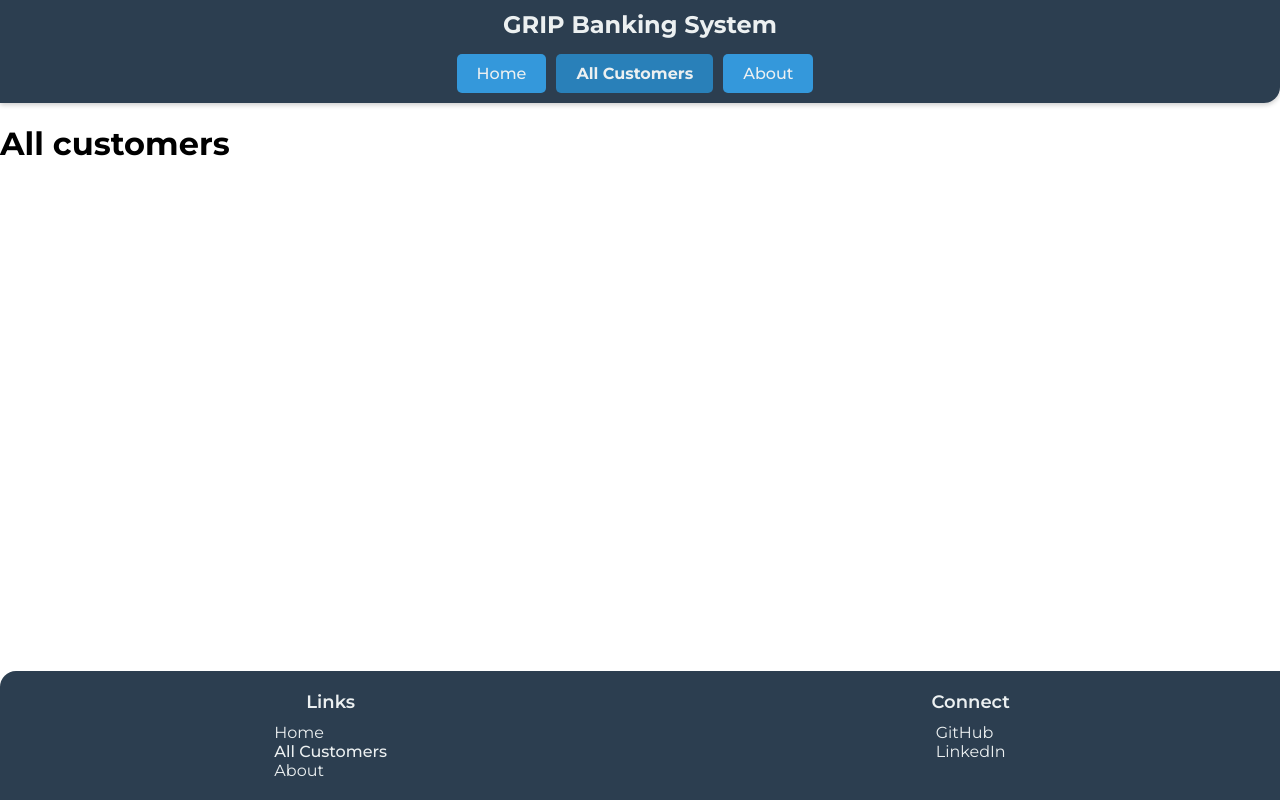
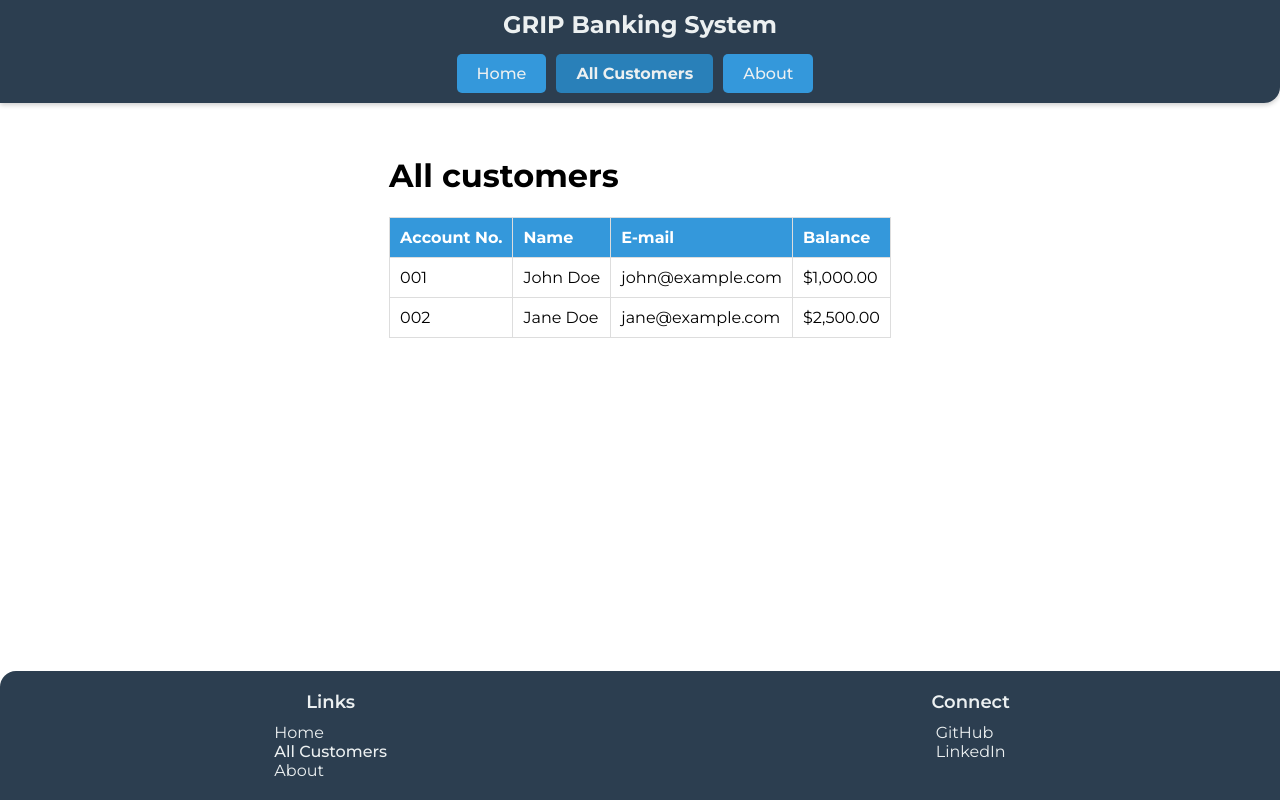
Before and after one commit to snehguptafr/GRIP-banking-system, a React (Vite) app in the folder banking-client/: page /customers in a window 1280 px wide. Built offline with nearby package versions, Linux system fonts and the light colour scheme.

Commit message:
add dummy table

```diff
--- a/banking-client/src/pages/Customers.jsx
+++ b/banking-client/src/pages/Customers.jsx
@@ -1,8 +1,34 @@
+import "./customers.css"
 
 export default function Customers() {
   return (
-    <>
+    <main className="customers">
       <h1>All customers</h1>
-    </>
+
+      <table>
+        <thead>
+          <tr>
+            <th>Account No.</th>
+            <th>Name</th>
+            <th>E-mail</th>
+            <th>Balance</th>
+          </tr>
+        </thead>
+        <tbody>
+          <tr>
+            <td>001</td>
+            <td>John Doe</td>
+            <td>john@example.com</td>
+            <td>$1,000.00</td>
+          </tr>
+          <tr>
+            <td>002</td>
+            <td>Jane Doe</td>
+            <td>jane@example.com</td>
+            <td>$2,500.00</td>
+          </tr>
+        </tbody>
+      </table>
+    </main>
   );
 }
--- a/banking-client/src/pages/customers.css
+++ b/banking-client/src/pages/customers.css
@@ -0,0 +1,20 @@
+.customers {
+  margin-top: 2rem;
+}
+table {
+  width: 100%;
+  border-collapse: collapse;
+  margin-top: 20px;
+}
+
+th,
+td {
+  padding: 10px;
+  border: 1px solid #ddd;
+  text-align: left;
+}
+
+th {
+  background-color: #3498db;
+  color: #fff;
+}
```
